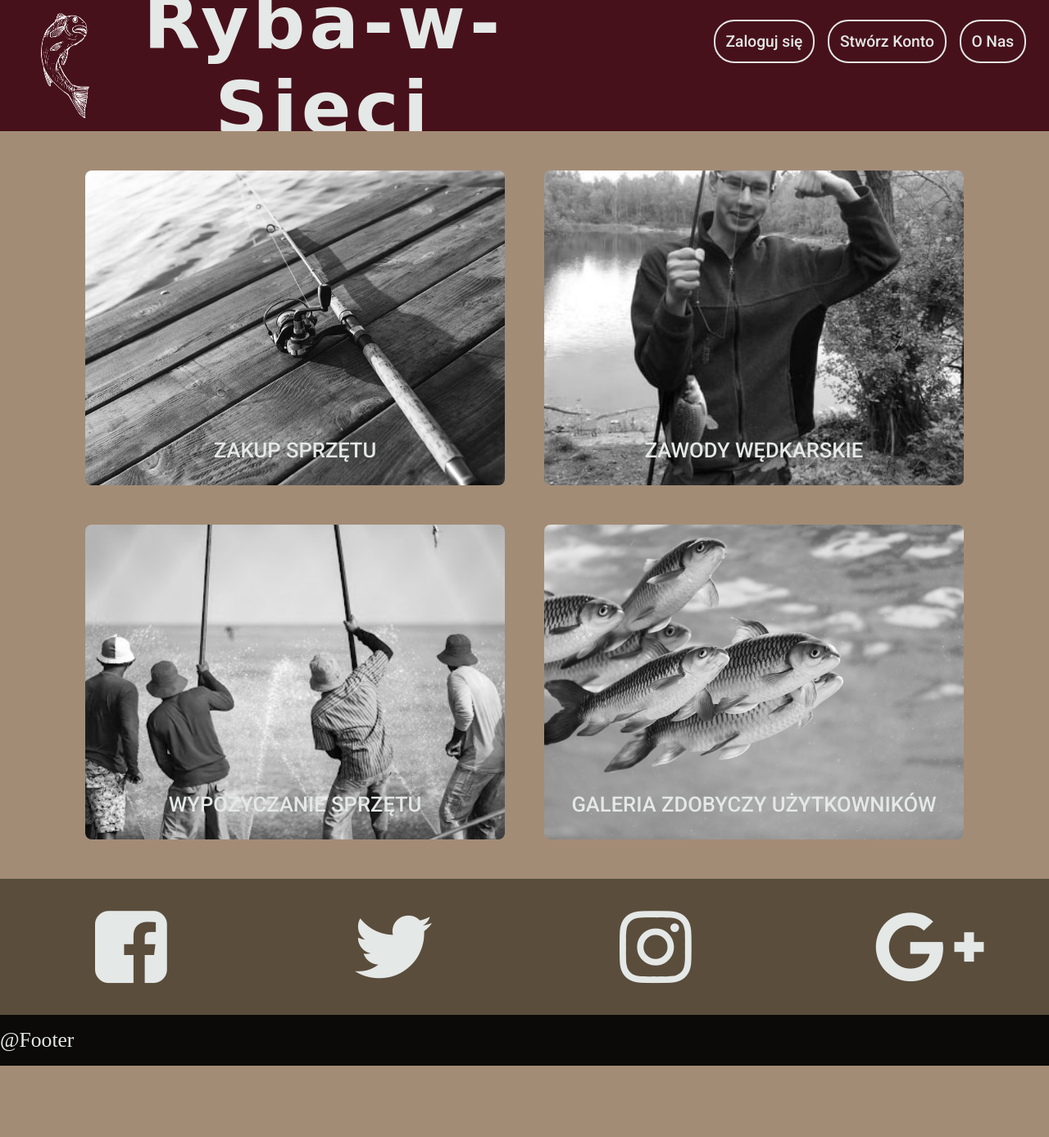
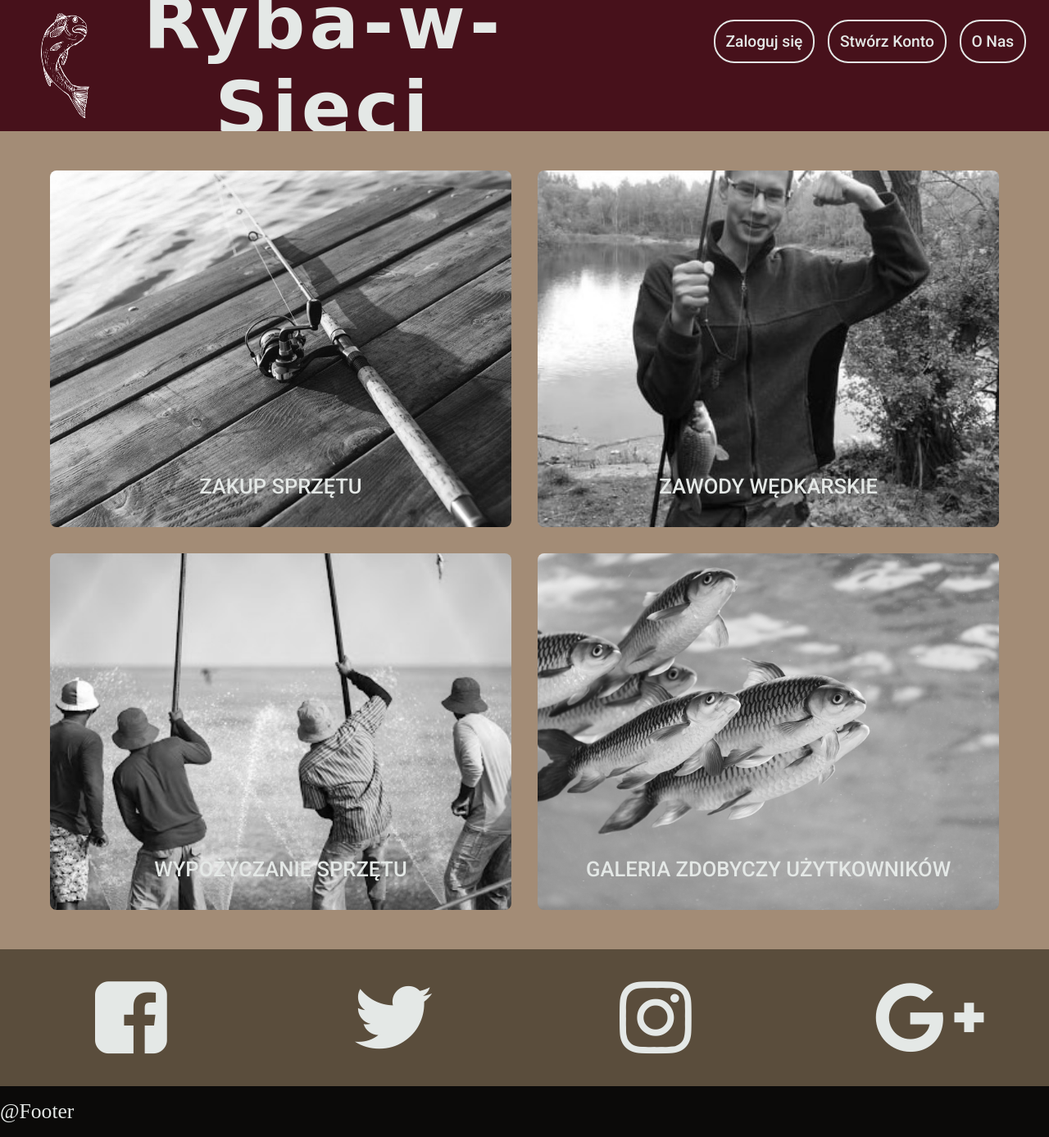
Before and after one commit to Vydrsky/Ryba_w_Sieci, a PHP site: page / in a window 1280 px wide. Shown: the whole page at 82% size. Before the commit the page ends 1300 px from the top, so only its background shows below. Run offline with PHP 8.4, Linux system fonts and the light colour scheme; some web fonts are replaced.

Commit message:
poprawiony css

```diff
--- a/styles/main_styles.css
+++ b/styles/main_styles.css
@@ -90,14 +90,13 @@ main{
     text-align:center;
     vertical-align: middle;
     justify-content: center;
-    column-gap: 3rem;
-    row-gap: 3rem;
+    column-gap: 2rem;
+    row-gap: 2rem;
 }
 
 #image-site-links img {
     object-fit: cover;
     width: 100%;
-    height: 30vw;
     border-radius: 8px;
     transition: 0.5s ease-in-out;
     filter: grayscale(100%);
@@ -106,8 +105,8 @@ main{
 .site-link{
     position: relative;
     display: inline-block;
-    height: 30vw;
-    width: 40vw;
+    height: 34vw;
+    width: 44vw;
     transition: 0.5s ease-in-out;
 }
 .site-link:hover{
```
